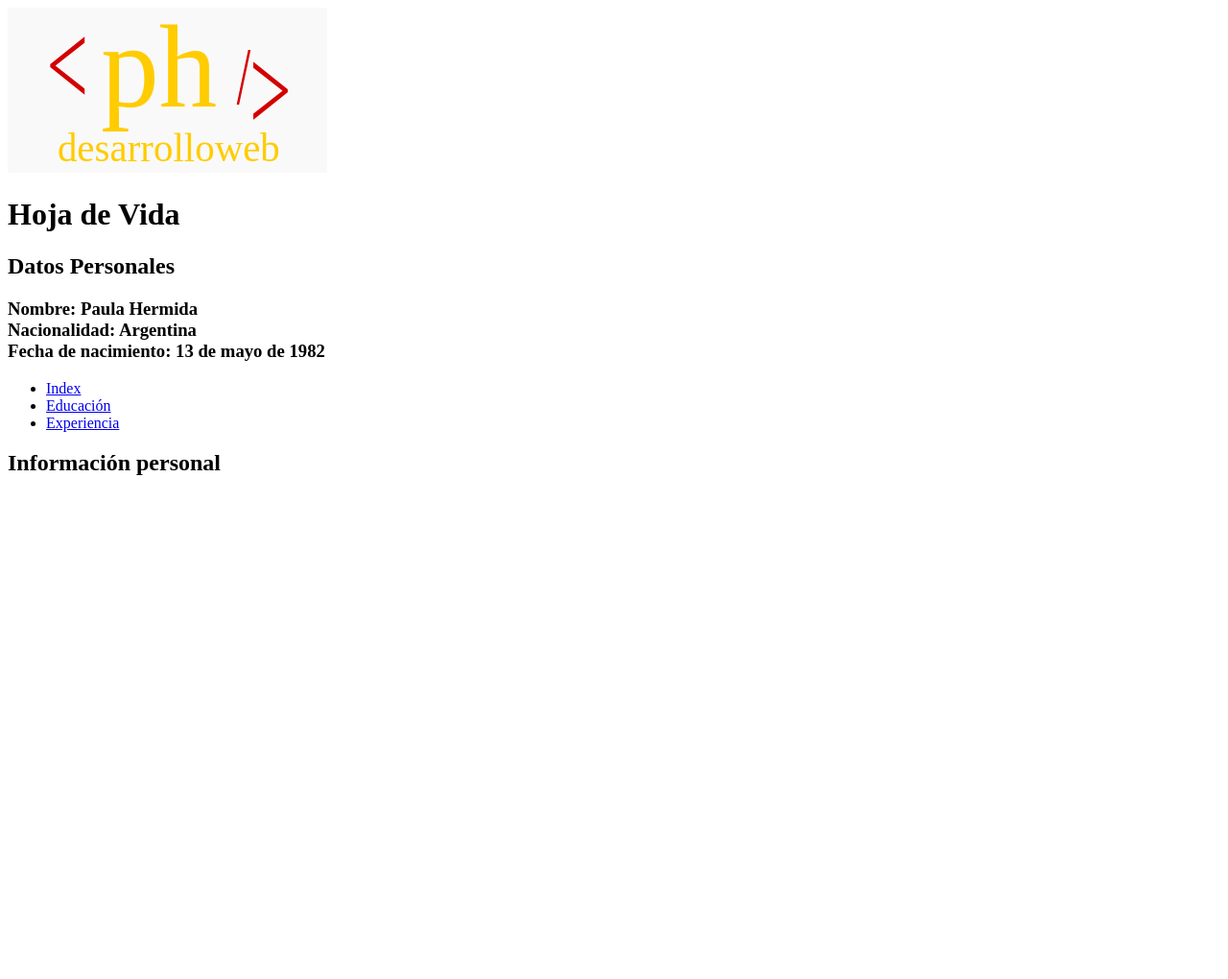
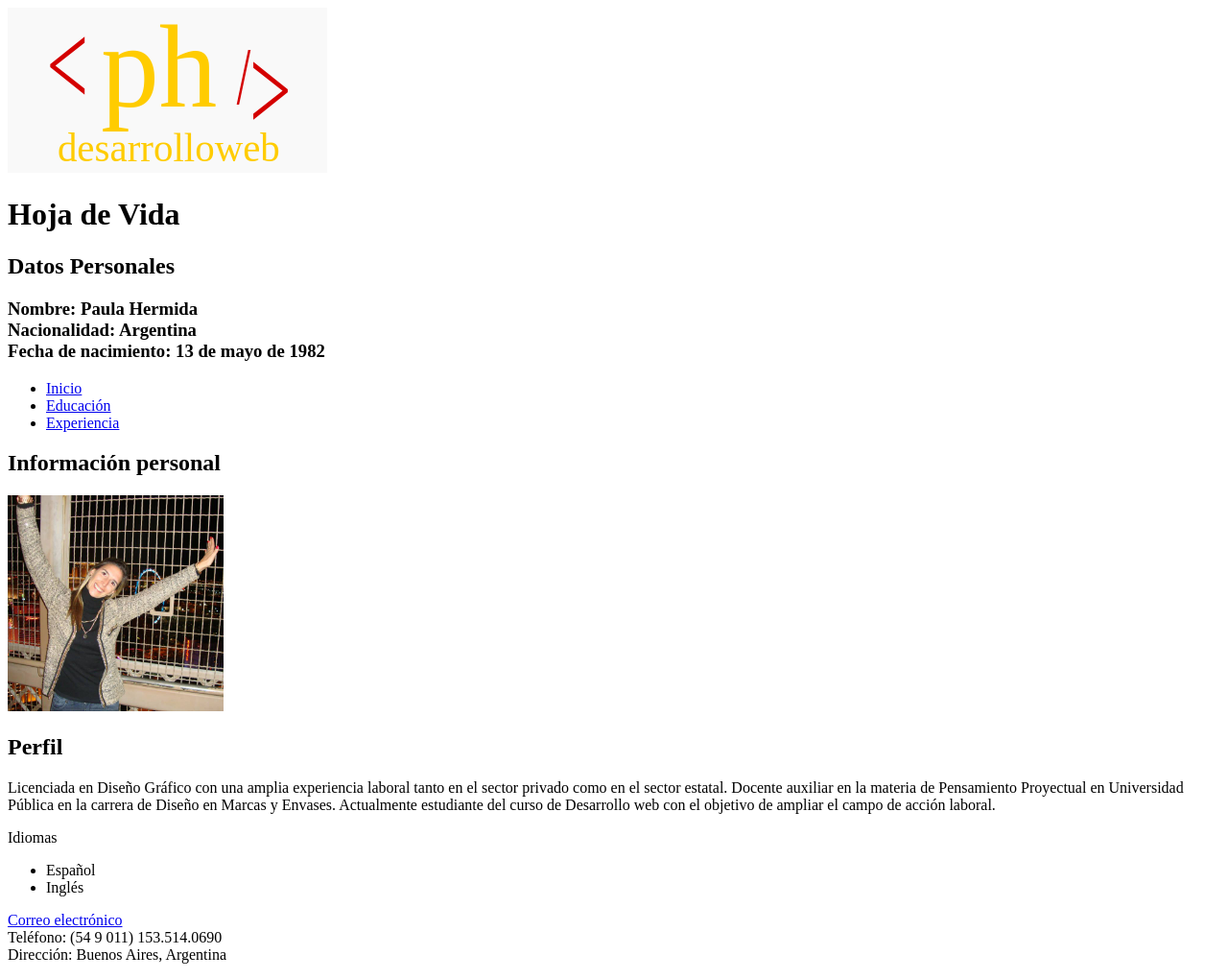
Before and after one commit to paulahermida/fundamentosdehtml_paula_hermida, a plain HTML site: page index.html in a window 1280 px wide. Shown: the whole page at 96% size. Before the commit the page ends 800 px from the top, so only its background shows below. Drawn offline with Linux system fonts and the light colour scheme.

Commit message:
index revisado para entrega

```diff
--- a/index.html
+++ b/index.html
@@ -1,12 +1,16 @@
 <!DOCTYPE html>
+
 <html lang="en">
+
 <head>
 	<meta charset="UTF-8">
+	<meta name="viewport" content="width=device-width,user-scalable=no">
 	<meta name="autor" content="Paula Hermida">
 	<meta name="keywords" content="Paula Hermida. Fundamentos de HTML. Desarrollo Web.">
 	<meta name="description" content="Evaluación Final. Fundamentos de HTML.">
 	<title>Fundamentos de HTML. Evaluación Final. Paula Hermida.</title>
 </head>
+
 <body>
 
 	<svg width="333px" height="172px" viewbox="0 0 333 172">
@@ -18,18 +22,39 @@
 	</header>
 
 	<h2>Datos Personales</h2>
+
 	<h3>Nombre: Paula Hermida<br>
 		Nacionalidad: Argentina<br>
 		Fecha de nacimiento: 13 de mayo de 1982</h3>
 
 	<ul>
-		<li><a href="index.html">Index</a></li>
+		<li><a href="index.html">Inicio</a></li>
 		<li><a href="educacion.html">Educación</a></li>
 		<li><a href="experiencia.html">Experiencia</a></li>
 	</ul>
 
 	<h2>Información personal</h2>
 
+	<img src="imagenes/paula_hermida.jpg" alt="Foto Hermida Paula" title="Hermida Paula" width="225px" height="225px">
+
+	<h2>Perfil</h2>
+
+	<p>Licenciada en Diseño Gráfico con una amplia experiencia laboral tanto en el sector privado como en el sector estatal. Docente auxiliar en la materia de Pensamiento Proyectual en Universidad Pública en la carrera de Diseño en Marcas y Envases. Actualmente estudiante del curso de Desarrollo web con el objetivo de ampliar el campo de acción laboral.</p>
+
+	<p>Idiomas</p>
+
+	<ul>
+		<li>Español</li>
+		<li>Inglés</li>
+	</ul>
+
+	<footer>
+		<p>
+		<a href="mailto:hermida.pau@gmail.com">Correo electrónico</a><br>
+		Teléfono: (54 9 011) 153.514.0690<br>
+		Dirección: Buenos Aires, Argentina
+		</p>
+	</footer>
 
 </body>
 </html>
```
